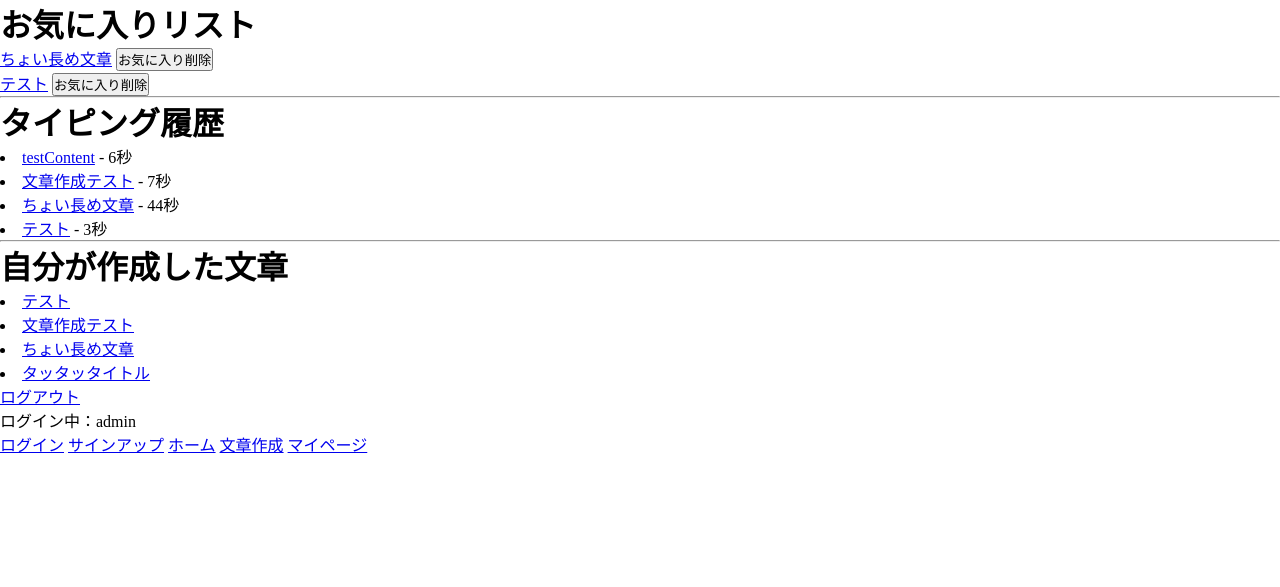
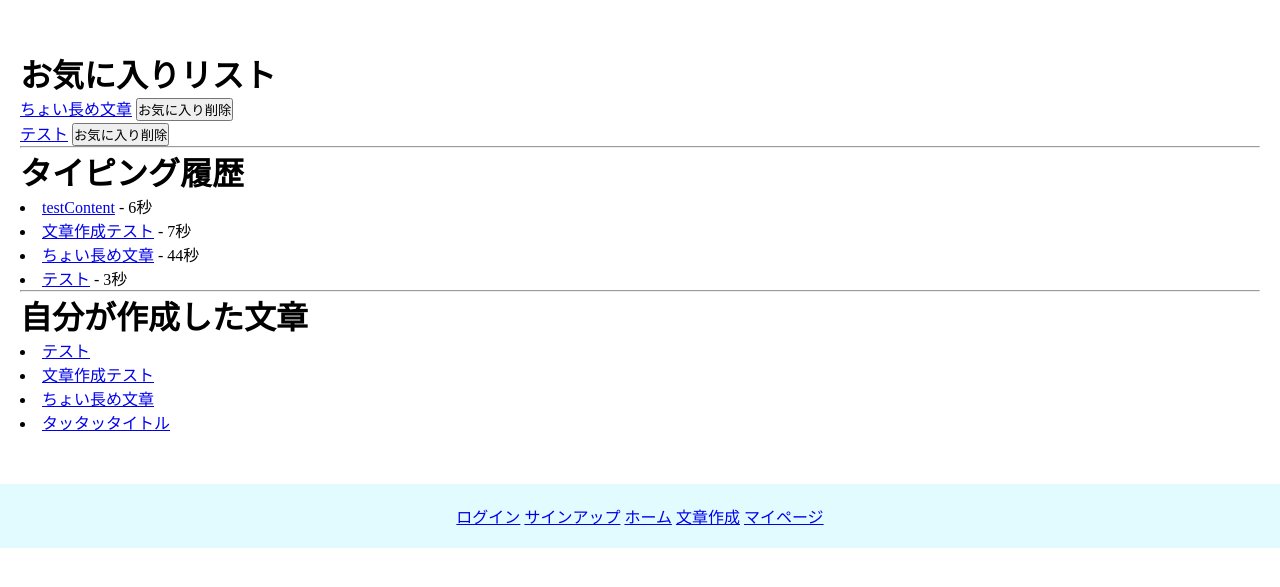
Before and after one commit to o-tsumuro/typingproject, a Django app: page /content/mypage/admin/ in a window 1280 px wide. Shown: the part 78-665 px from the top of the page. Run offline with Django 4.2, Linux system fonts and the light colour scheme; a user stored in the database is signed in; data comes from the database, SQL or seed files in the repository.

Commit message:
footer,content,css調整

```diff
--- a/typingapp/templates/base.html
+++ b/typingapp/templates/base.html
@@ -25,15 +25,11 @@
 
 </header>
 
+<div id="content">
     {% block contents %}{% endblock %}
+</div>
 
 <footer>
-
-    {% if user.is_authenticated %}
-        <a href="{% url "accounts:logout" %}">ログアウト</a>
-        <div id="login-user">ログイン中：{{ user.username }}</div>
-    {% endif %}
-
 
     <a href="{% url "accounts:login" %}">ログイン</a>
     <a href="{% url "accounts:signup" %}">サインアップ</a>
--- a/typingproject/static/css/style.css
+++ b/typingproject/static/css/style.css
@@ -8,8 +8,22 @@
     padding: 0;
 }
 
+
 header {
     background-color: rgb(226, 251, 255);
     text-align: center;
     padding: 15px;
 }
+
+#content {
+    padding: 20px 20px;
+    margin-top: 30px;
+    margin-bottom: 30px;
+    flex-grow: 1;
+}
+
+footer {
+    background-color: rgb(226, 251, 255);
+    text-align: center;
+    padding: 20px;
+}
```
